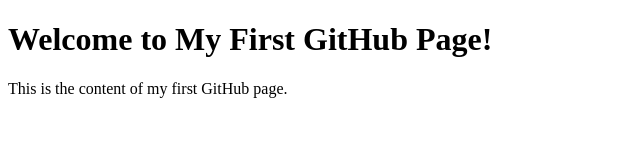
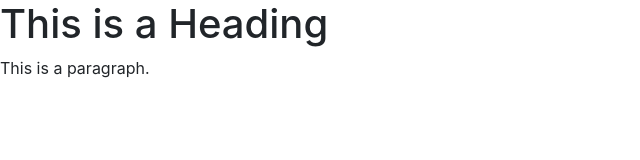
Before and after one commit to milesprod/milesprod.github.io, a plain HTML site: page index.html in a window 1280 px wide. Shown: the whole page, without its empty margins (0-640 px from the left). Drawn offline with nearby package versions, Linux system fonts and the light colour scheme.

Commit message:
Update index.html
HTML5 + bootstrap

```diff
--- a/index.html
+++ b/index.html
@@ -1,10 +1,17 @@
 <!DOCTYPE html>
-<html>
-<head>
-  <title>My First GitHub Page</title>
-</head>
-<body>
-  <h1>Welcome to My First GitHub Page!</h1>
-  <p>This is the content of my first GitHub page.</p>
-</body>
+<html lang=”en” manifest="/cache.appcache">
+    <head>
+        <title>This is the Title of the Page</title>
+        <meta charset="utf-8">
+        <link rel="stylesheet" rel="noopener" target="_blank" href="bootstrap/css/bootstrap.min.css"> <!-- This link is only necessary if you’re using an external stylesheet -->
+            <style>
+            /* These style tags are only necessary if you’re adding internal CSS */
+            </style>
+    </head>
+
+
+    <body>
+        <h1>This is a Heading</h1>
+        <p>This is a paragraph.</p>
+    </body>
 </html>
```
